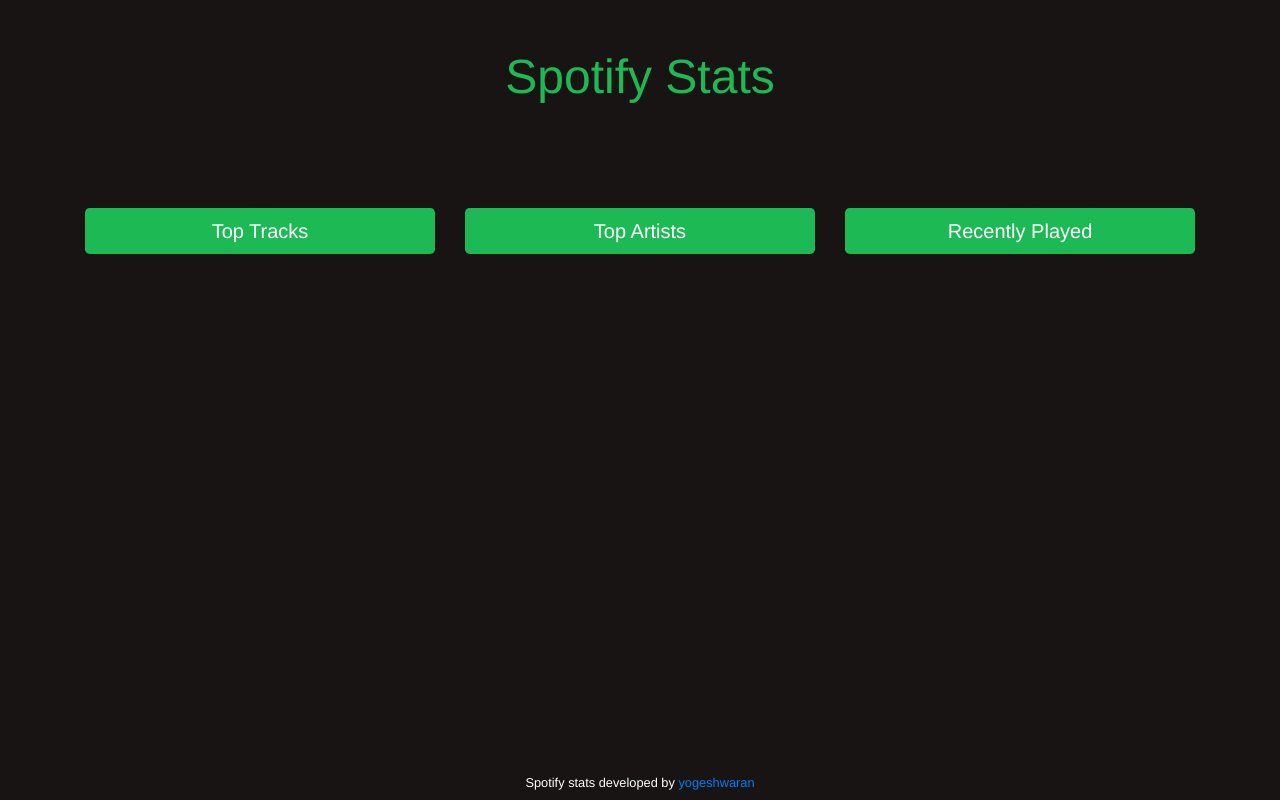
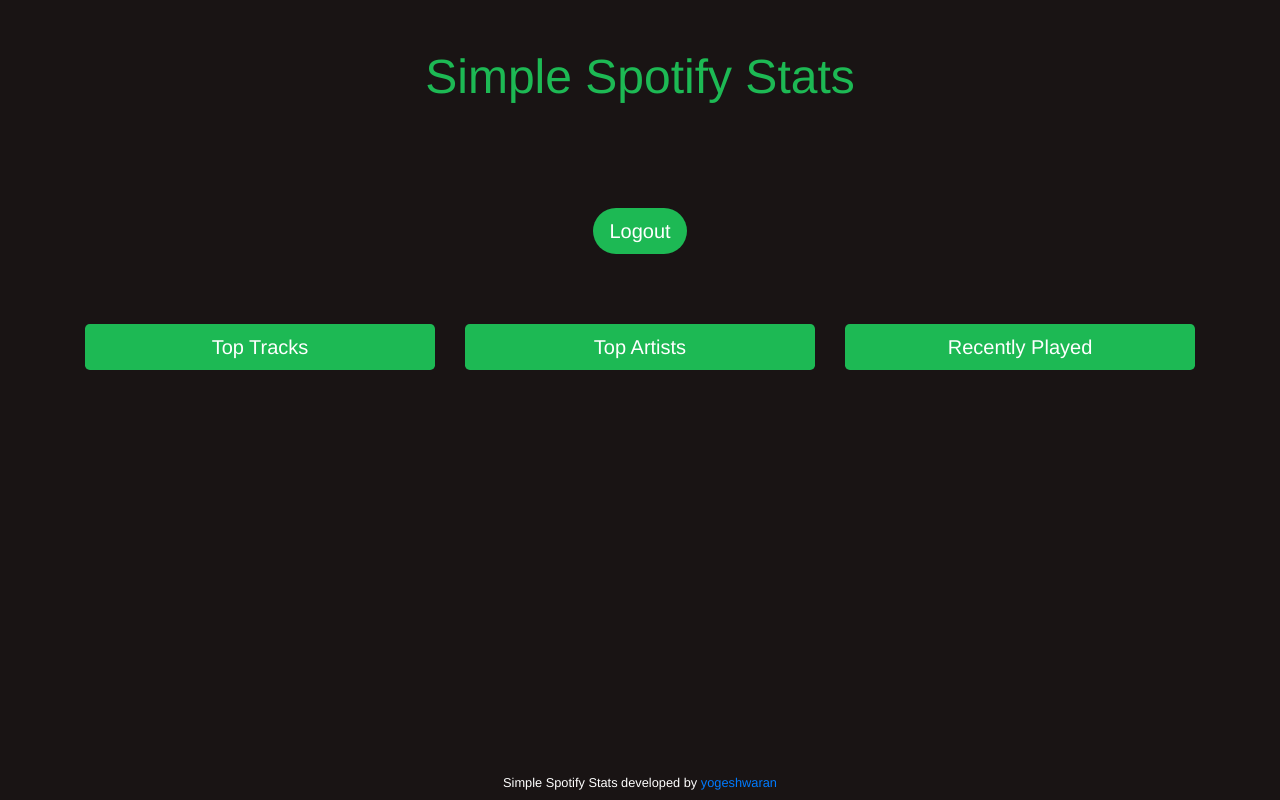
Before and after one commit to yogeshwaran01/spotify-stats, a Flask app: template templates/home.html in a window 1280 px wide. Run offline with Flask 2, Linux system fonts and the light colour scheme; the template is opened without the code that fills it, so the values that code supplies are empty; parts of the project's set-up code (start-up, migrations or seed data) failed here and were passed over; some libraries are stand-ins or nearby versions.

Commit message:
added login and logout button

```diff
--- a/app.py
+++ b/app.py
@@ -11,11 +11,15 @@ from spotipy.oauth2 import SpotifyOAuth
 app = Flask(__name__)
 app.secret_key = os.getenv("secret_key")
 
+cache_handler = spotipy.cache_handler.FlaskSessionCacheHandler(session)
+
+
 spotify = SpotifyOAuth(
     client_id=os.getenv("client_id"),
     client_secret=os.getenv("client_secret"),
     redirect_uri=os.getenv('redirect_uri')+"/callback",
     scope="user-top-read user-read-recently-played",
+    cache_handler=cache_handler, show_dialog=True
 )
 
 
@@ -90,14 +94,14 @@ def from_cache(file):
 @app.route("/")
 def index():
     if not session.get("spotify_token"):
-        return redirect("/login")
+        return render_template("home.html", logged_in=False)
     return render_template("home.html")
 
 
 @app.route("/top/tracks")
 def tracks():
     if not session.get("spotify_token"):
-        return redirect("/login")
+        return redirect("/")
     sp = spotipy.Spotify(auth=session.get("spotify_token"))
     long_term_tracks = sp.current_user_top_tracks(time_range="long_term", limit=50)["items"]
     middle_term_tracks = sp.current_user_top_tracks(time_range="medium_term", limit=50)["items"]
@@ -116,7 +120,7 @@ def tracks():
 @app.route("/top/artists")
 def artists():
     if not session.get("spotify_token"):
-        return redirect("/login")
+        return redirect("/")
     sp = spotipy.Spotify(auth=session.get("spotify_token"))
     long_term_artists = sp.current_user_top_artists(time_range="long_term", limit=50)["items"]
     middle_term_artists = sp.current_user_top_artists(time_range="medium_term", limit=50)["items"]
@@ -135,7 +139,7 @@ def artists():
 @app.route("/recents")
 def recents():
     if not session.get("spotify_token"):
-        return redirect("/login")
+        return redirect("/")
     sp = spotipy.Spotify(auth=session.get("spotify_token"))
     tracks = sp.current_user_recently_played()["items"]
     # tracks = from_cache('r.json')
@@ -147,6 +151,12 @@ def login():
     auth_url = spotify.get_authorize_url()
     return redirect(auth_url)
 
+@app.route("/logout")
+def logout():
+    session.pop('spotify_token')
+    session.clear()
+    return redirect("/")
+
 
 @app.route("/callback")
 def callback():
--- a/templates/home.html
+++ b/templates/home.html
@@ -57,7 +57,19 @@
 </head>
 
 <body>
-    <h1>Spotify Stats</h1>
+    <h1>Simple Spotify Stats</h1>
+
+    {% if logged_in == False %}
+    <div class="container text-center">
+        <a href="/login" class="btn btn-primary btn-lg btn-spotify mx-auto" style="border-radius: 30px;">Login</a>
+    </div>
+    {% else %}
+    <div class="container text-center">
+        <a href="/logout" class="btn btn-primary btn-lg btn-spotify mx-auto" style="border-radius: 30px;">Logout</a>
+    </div>
+
+    {% endif %}
+
     <div class="container">
         <div class="row">
             <div class="col-md-4">
@@ -72,7 +84,7 @@
         </div>
     </div>
     <footer>
-        Spotify stats developed by <a href="https://yogeshwaran01.github.io">yogeshwaran</a>
+        Simple Spotify Stats developed by <a href="https://yogeshwaran01.github.io">yogeshwaran</a>
     </footer>
     <script src="https://code.jquery.com/jquery-3.3.1.slim.min.js"></script>
     <script src="https://cdnjs.cloudflare.com/ajax/libs/popper.js/1.14.7/umd/popper.min.js"></script>
```
Also changed, not shown: templates/list.html (+5 -2 lines), templates/recents.html (+5 -2 lines), README.md (added).
